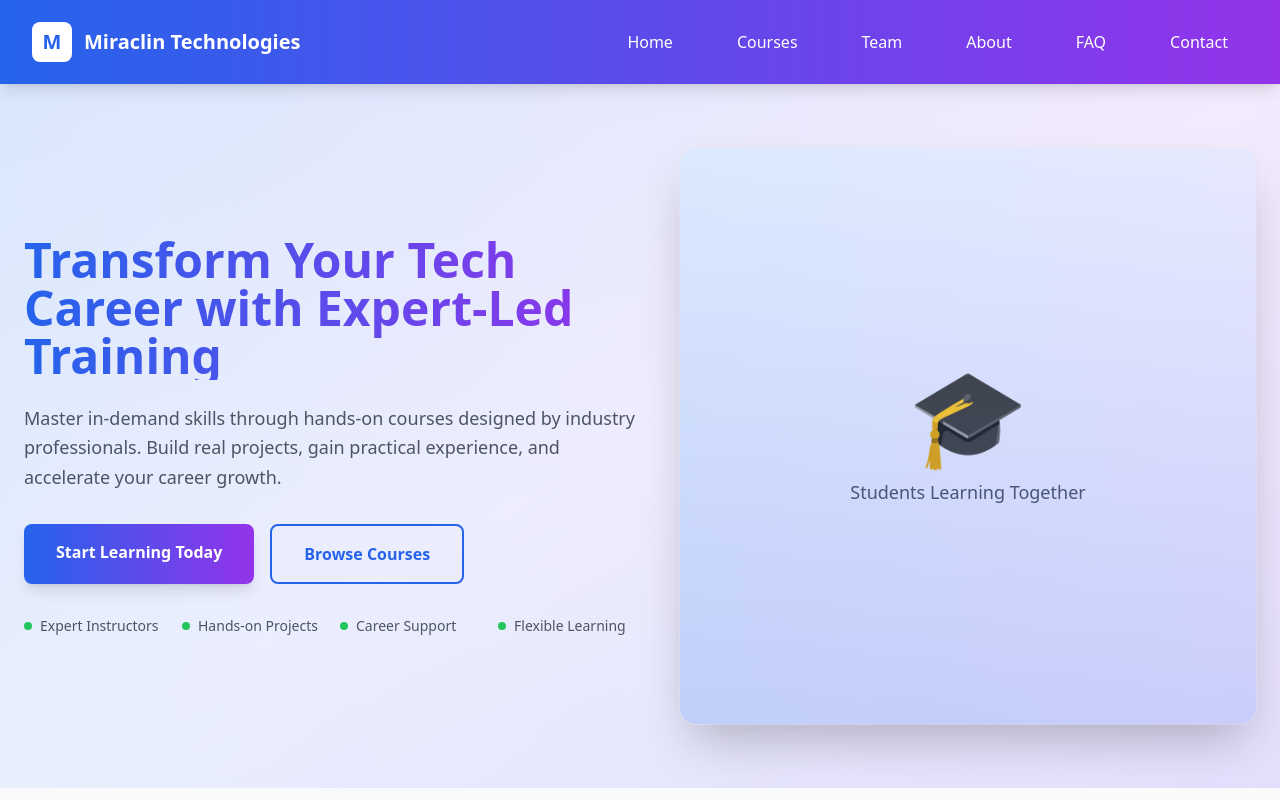
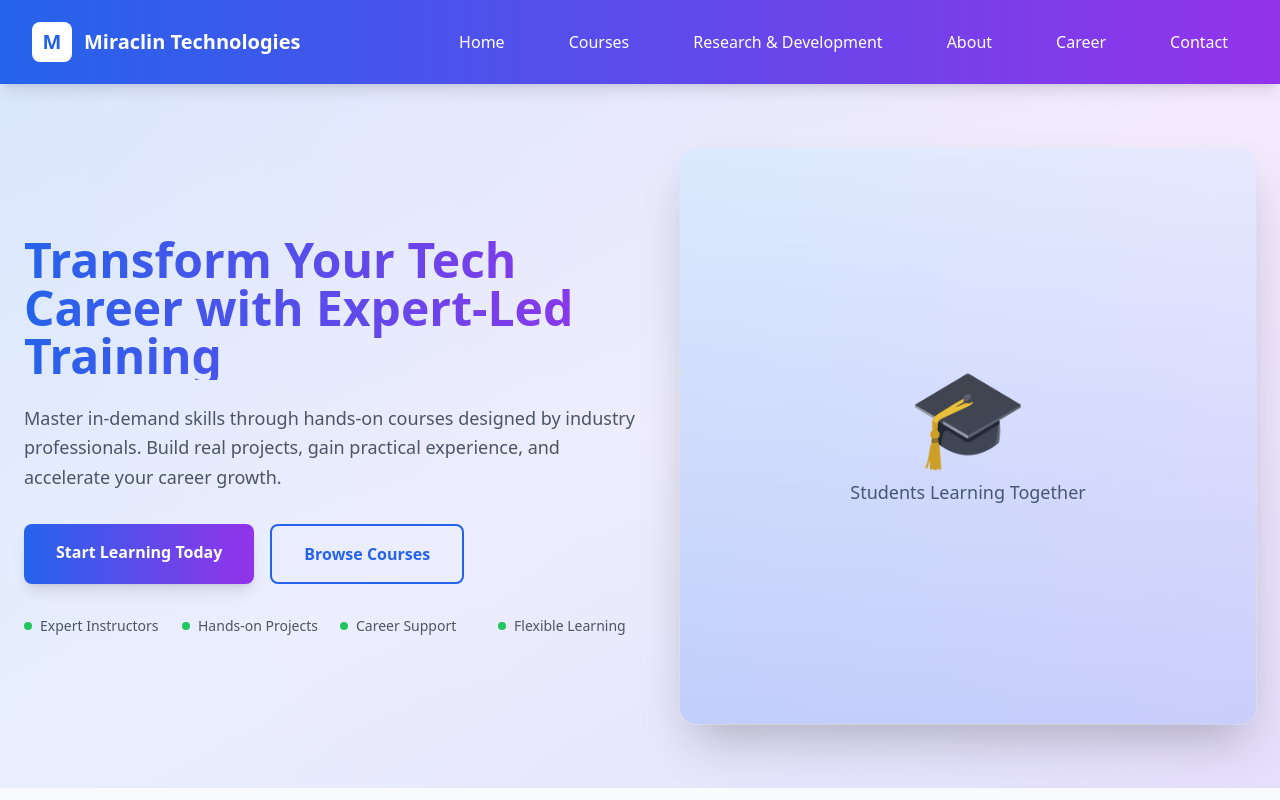
Before and after one commit to miracl-in/miracl-in.github.io, a Next.js app: page / in a window 1280 px wide. Shown: the top 800 px of the page. Built offline with nearby package versions, Linux system fonts and the light colour scheme.

Commit message:
Update Navbar.tsx

```diff
--- a/components/Navbar.tsx
+++ b/components/Navbar.tsx
@@ -7,9 +7,11 @@ import { useState } from "react"
 const navLinks = [
   { name: "Home", href: "/" },
   { name: "Courses", href: "/courses" },
-  { name: "Team", href: "/team" },
+  { name: "Research & Development", href: "/research" },
+  { name: "Team", href: "/team", hidden: true },
   { name: "About", href: "/about" },
-  { name: "FAQ", href: "/faq" },
+  { name: "Career", href: "/career" },
+  { name: "FAQ", href: "/faq", hidden: true },
   { name: "Contact", href: "/contact" }
 ]
 
@@ -28,7 +30,7 @@ export default function Navbar() {
 
         {/* Desktop Navigation */}
         <nav className="hidden md:flex gap-6">
-          {navLinks.map((link) => (
+          {navLinks.filter(link => !link.hidden).map((link) => (
             <Link
               key={link.name}
               href={link.href}
@@ -53,7 +55,7 @@ export default function Navbar() {
       {/* Mobile Navigation */}
       {isOpen && (
         <nav className="md:hidden mt-4 pb-4">
-          {navLinks.map((link) => (
+          {navLinks.filter(link => !link.hidden).map((link) => (
             <Link
               key={link.name}
               href={link.href}
```
